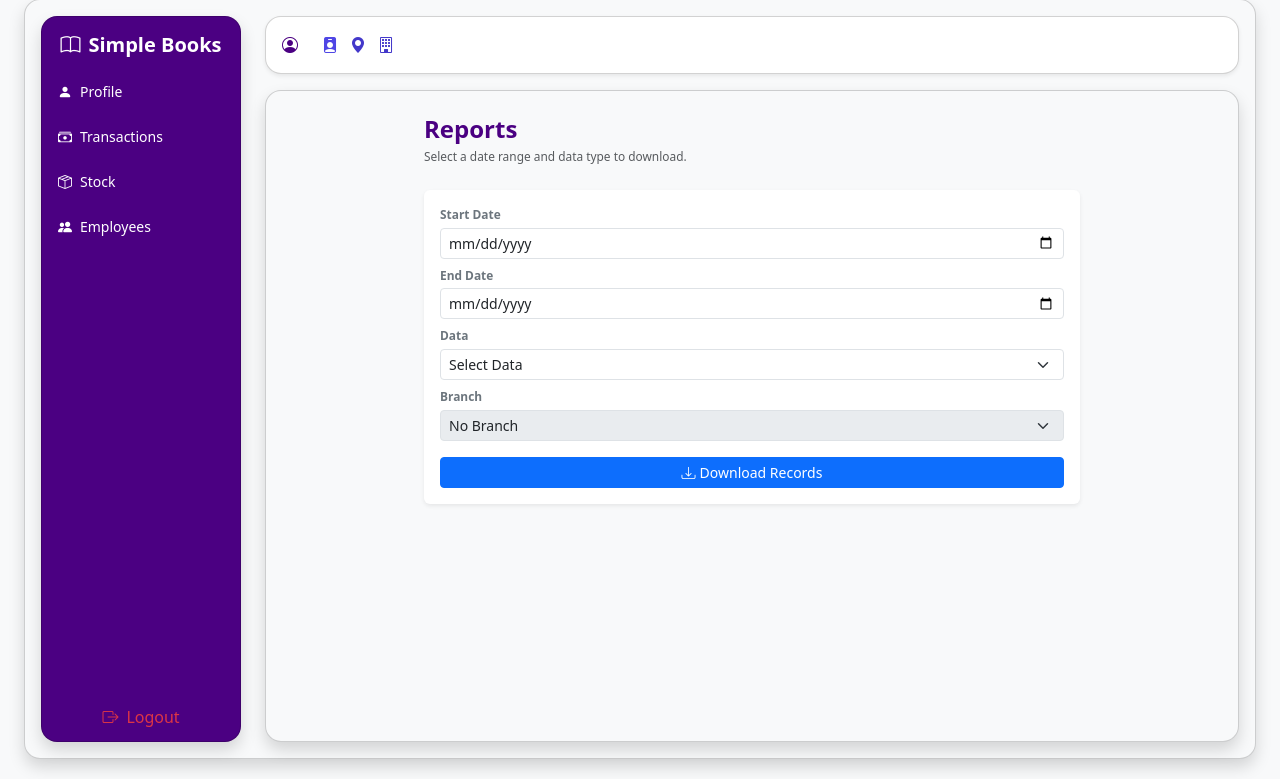
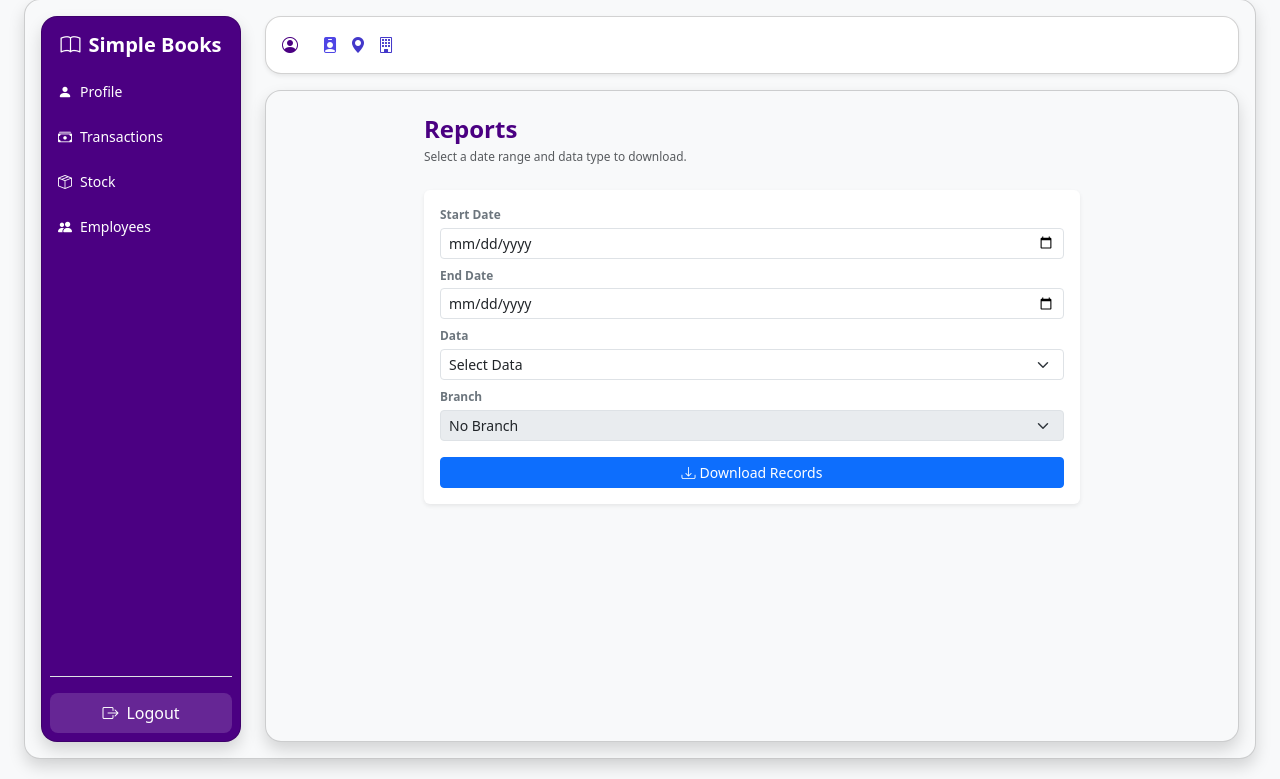
Before and after one commit to Marvyn95/simple_books_v2, a Flask app: template templates/reports.html in a window 1280 px wide. Shown: the part 21-800 px from the top of the page. Run offline with Flask 3, Linux system fonts and the light colour scheme; the template is opened without the code that fills it, so the values that code supplies are empty; parts of the project's set-up code (start-up, migrations or seed data) failed here and were passed over.

Commit message:
Enhance flash message styling and improve logout button design for better visibility and user experience

```diff
--- a/templates/base.html
+++ b/templates/base.html
@@ -24,7 +24,7 @@
   </style>
 </head>
 <body class="bg-light d-flex justify-content-center align-items-center vh-100">
-  <div id="flash-messages" style="position:fixed; top:20px; left:50%; transform:translateX(-50%); z-index:20000; min-width:220px;">
+  <div id="flash-messages" class="mt-5" style="position:fixed; top:20px; left:50%; transform:translateX(-50%); z-index:20000; min-width:220px;">
     {% with messages = get_flashed_messages(with_categories=true) %}
       {% if messages %}
         {% for category, message in messages %}
@@ -100,11 +100,13 @@
               </li>
             {% endif %}
           </ul>
-          <div class="mt-auto pt-2">
-            <a class="nav-link text-danger d-flex align-items-center justify-content-center py-1 px-2" href="{{ url_for('logout') }}">
+            <div class="mt-auto pt-3 border-top">
+            <a class="nav-link text-white d-flex align-items-center justify-content-center py-2 px-3 rounded-3 fw-500"
+               href="{{ url_for('logout') }}"
+               style="background-color: rgba(255, 255, 255, 0.15); transition: all 0.2s ease;">
               <i class="bi bi-box-arrow-right me-2"></i>Logout
             </a>
-          </div>
+            </div>
         </div>
       </div>
       <!-- Offcanvas Sidebar for small screens -->
@@ -155,11 +157,13 @@
               </a>
             </li>
           </ul>
-          <div class="mt-auto pt-2">
-            <a class="nav-link text-danger d-flex align-items-center justify-content-center py-1 px-2" href="{{ url_for('logout') }}">
+            <div class="mt-auto pt-3 border-top">
+            <a class="nav-link text-white d-flex align-items-center justify-content-center py-2 px-3 rounded-3 fw-500"
+               href="{{ url_for('logout') }}"
+               style="background-color: rgba(255, 255, 255, 0.15); transition: all 0.2s ease;">
               <i class="bi bi-box-arrow-right me-2"></i>Logout
             </a>
-          </div>
+            </div>
         </div>
       </div>
       <!-- Main Content -->
```
